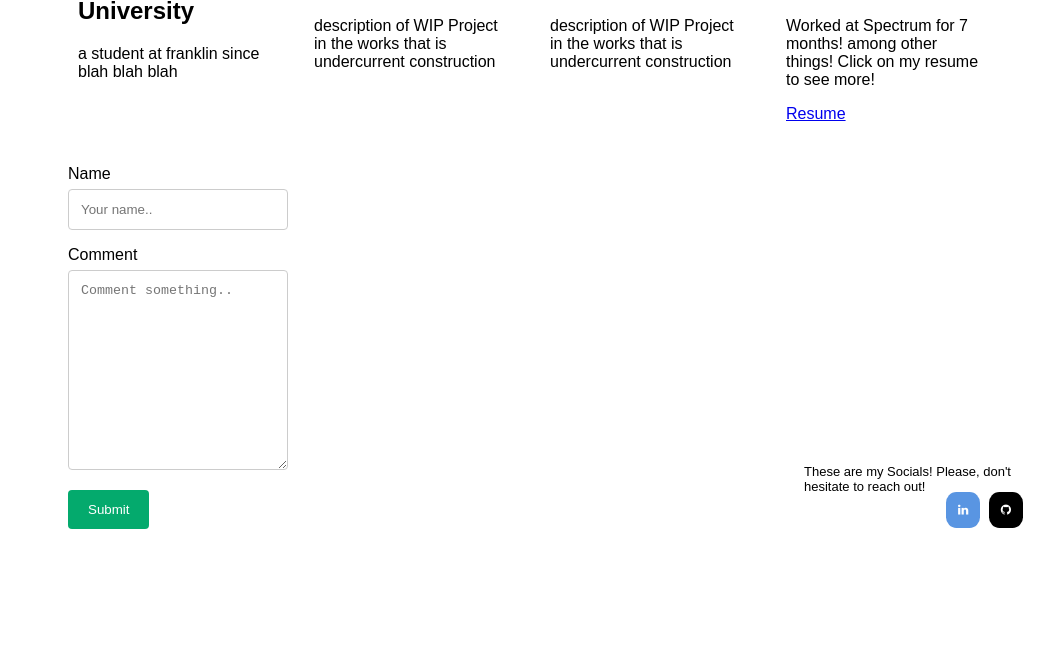
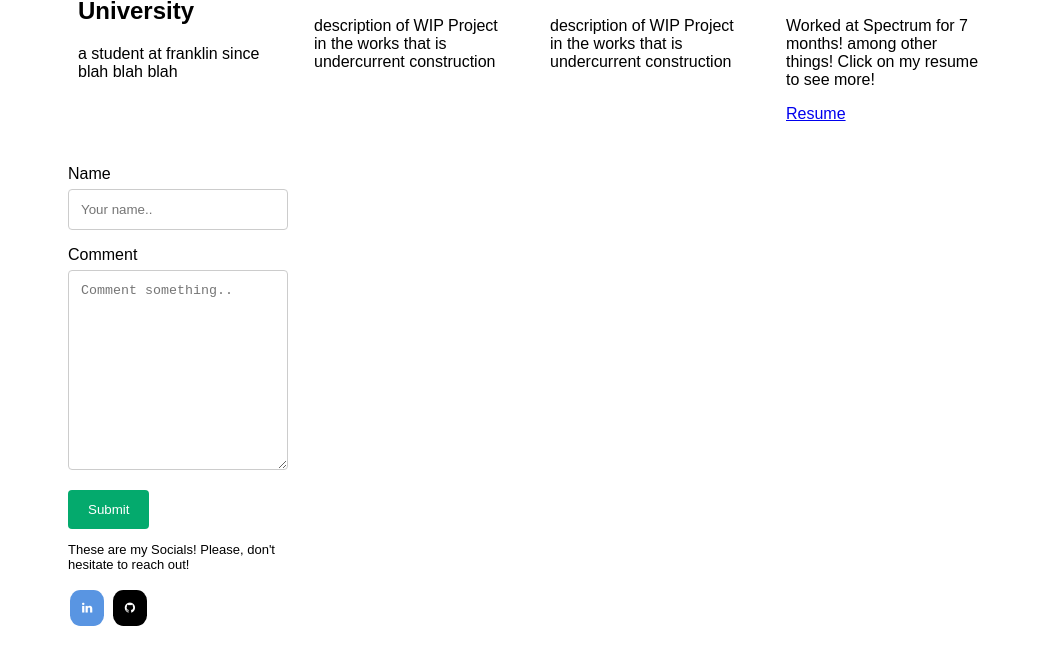
Before and after one commit to Huperchild/firstSteps, a plain HTML site: page firstPage.html in a window 1280 px wide. Shown: the part 371-1036 px from the top of the page, without its empty margins (108-1162 px from the left). Before the commit the page ends 954 px from the top, so only its background shows below. Drawn offline with Linux system fonts and the light colour scheme.

Commit message:
changes made to firstpage or first web. Attempted to place a div at the bottom of a div no matter the size of page. attempt somewhat successful please revisit website once completed the overall understanding!

```diff
--- a/firstPage.html
+++ b/firstPage.html
@@ -11,11 +11,6 @@
     <title>Eyobed's Portfolio</title>
   </head>
   <style>
-    .socialLinks{
-      position: relative;
-      left: 500px;
-      bottom: -286px;
-    }
     .fa {
       padding: 12px;
       font-size: 12px;
@@ -23,8 +18,7 @@
       text-decoration: none;
       margin: 5px 2px;
       position: relative;
-      bottom: 20px;
-      left: 140px;
+      left: absolute;
     }
     .fa:hover {
       opacity: 1;
@@ -245,16 +239,15 @@
             <textarea id="subject" name="Comment" placeholder="Comment something.." style="height:200px"></textarea>
             <input type="submit" value="Submit">
           </form>
-        </div>
-        <div class="column Socials">
+          <div class="column_Socials">
             <div class="socialLinks">
               <!-- links 'socials'-->
              <p style="font-size: small;">
                 These are my Socials! Please, don't hesitate to reach out!
               </p>
                 <a href="https://www.linkedin.com/in/eyobedgemechu/" class="fa fa-linkedin" target="_blank"></a>
-              <a style="font-size: 24px" href="https://github.com/Huperchild" target="_blank">
-              <i class="fa fa-github"></i></a>
+                <a href="https://github.com/Huperchild" class="fa fa-github" target="_blank"></a>
+            </div>
           </div>
         </div>
       </div>
```
Lines whose indentation alone changed are shown as unchanged.
